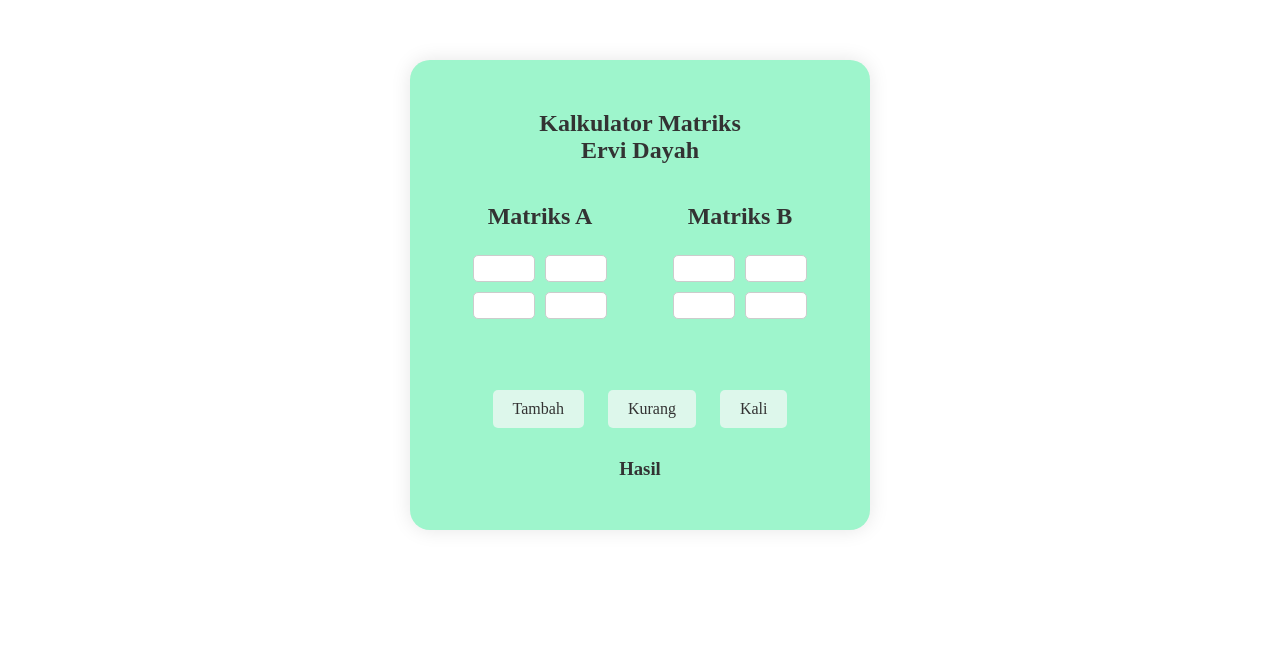
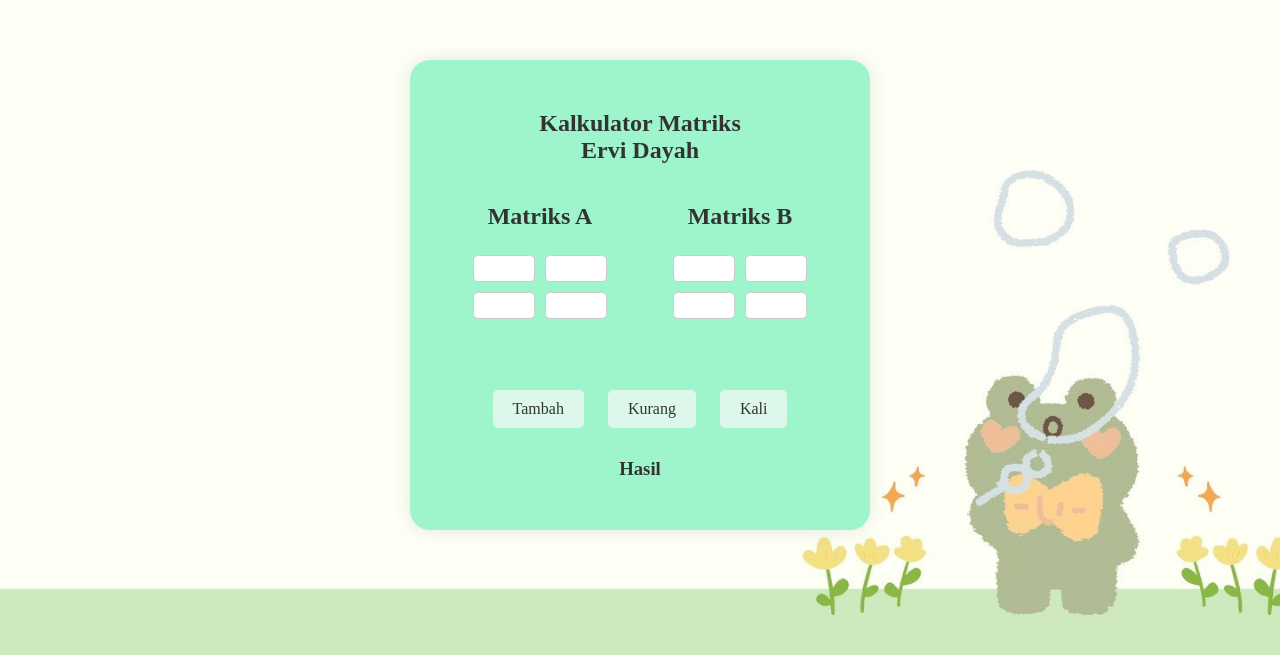
Before and after one commit to PriaTampan00/Matriks2, a plain HTML site: page index.html in a window 1280 px wide. Shown: the part 105-760 px from the top of the page. Drawn offline with Linux system fonts and the light colour scheme.

Commit message:
Update kalkulator.css

```diff
--- a/kalkulator.css
+++ b/kalkulator.css
@@ -6,7 +6,7 @@ body {
     align-items: center;
     height: 100vh;
     margin: 0;
-    background: url(wallpaper.jpg) no-repeat;
+    background: url(wallpaper.jpg.jpg) no-repeat;
     background-size: cover;
 }
 
```
